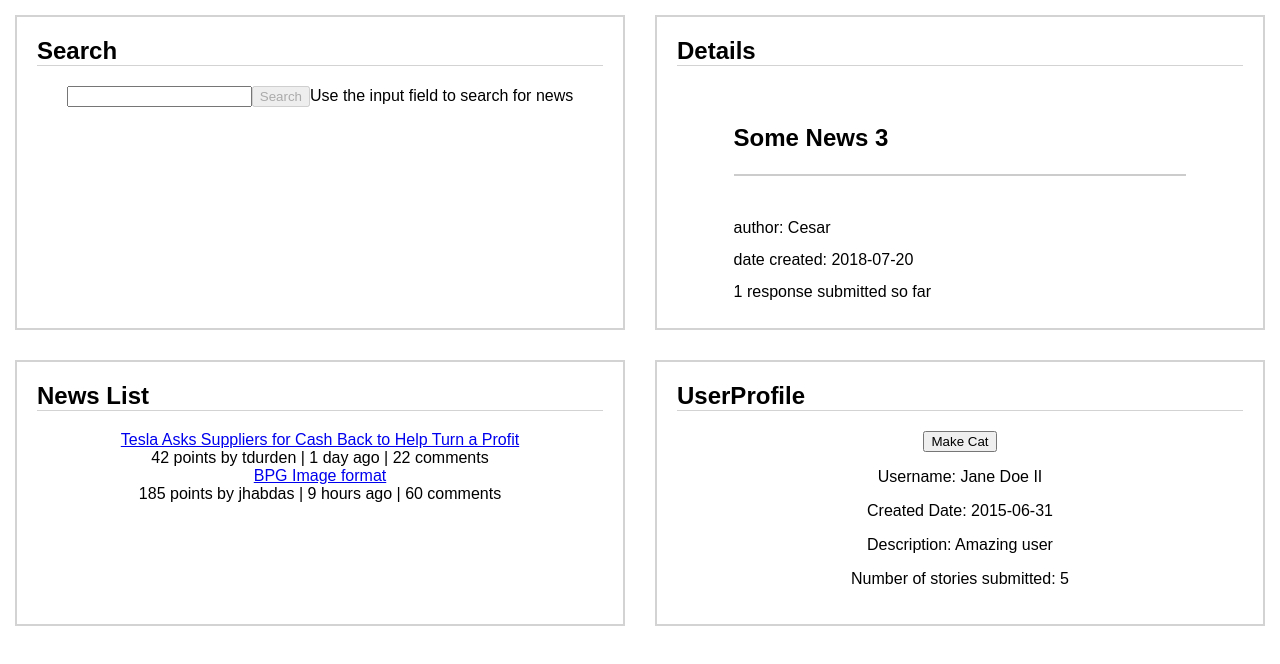
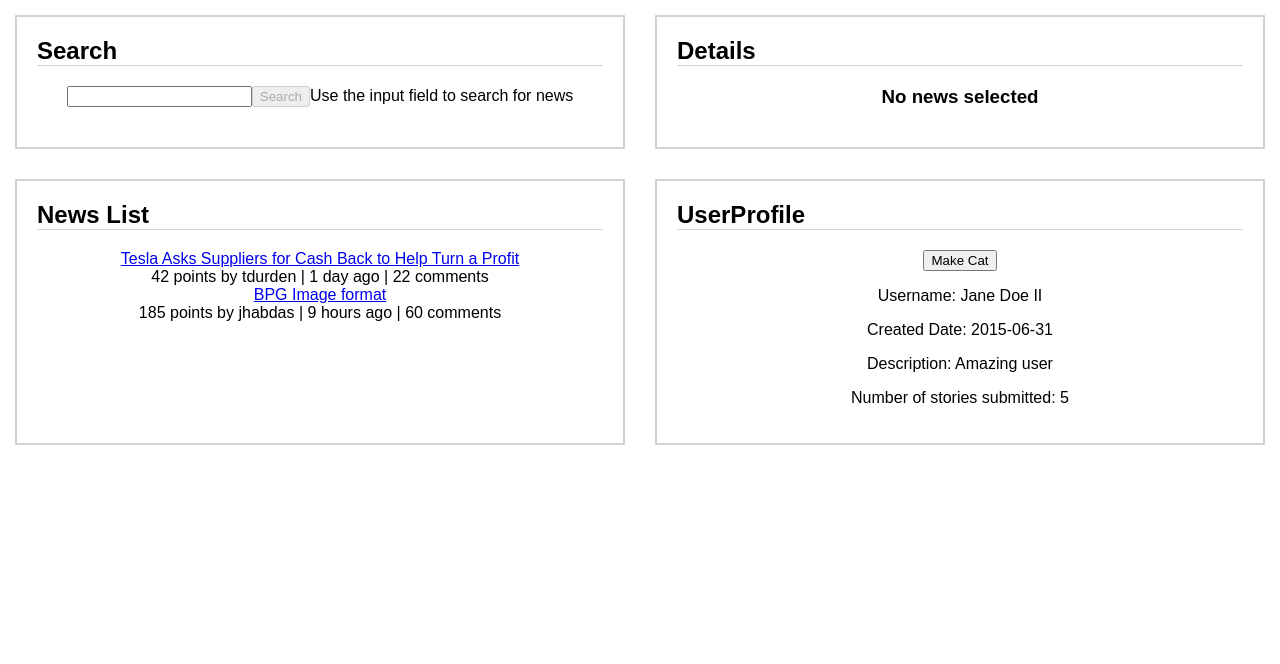
Before and after one commit to intelliware-coe-web/hnpwa-react, a React (Create React App) app: page / in a window 1280 px wide. Shown: the top 664 px of the page. Built offline with nearby package versions, Linux system fonts and the light colour scheme.

Commit message:
Added action for news

```diff
--- a/src/components/CurrentDetails.js
+++ b/src/components/CurrentDetails.js
@@ -1,17 +1,8 @@
 import { connect } from 'react-redux';
 import Details from './Details';
 
-const DEFAULT_SELECTED_NEWS_INDEX = 0;
-
-const getCurrentNews = (newsList, selectedNewsIndex) => {
-  if (selectedNewsIndex === null || selectedNewsIndex === undefined) {
-    return newsList[DEFAULT_SELECTED_NEWS_INDEX];
-  }
-  return newsList[selectedNewsIndex];
-};
-
 const mapStateToProps = state => ({
-  news: getCurrentNews(state.newsList.newsList, state.newsList.selectedNewsIndex),
+  news: state.news.selectedNews
 });
 
 export default connect(
--- a/src/components/Details.js
+++ b/src/components/Details.js
@@ -11,11 +11,14 @@ class Details extends Component {
   }
 
   render() {
+
+    if(!this.props.news) { return <h3>No news selected</h3>; }
+
     return (
       <div className="Details">
         <div className="Details-field Details-title">{ this.props.news.title }</div>
         <div className="Details-field Details-author">{ `author: ${this.props.news.author}` }</div>
-        <div className="Details-field Details-date">{ `date created: ${this.props.news.createdDate}` }</div>
+        <div className="Details-field Details-date">{ `created: ${this.props.news.timeAgo}` }</div>
         <div className="Details-field Details-response">{ this.generateResponseCountMessage(this.props.news.responses) }</div>
       </div>
     );
--- a/src/components/NewsListItem.js
+++ b/src/components/NewsListItem.js
@@ -3,9 +3,9 @@ import React from 'react';
 function NewsListItem(props) {
     return (
       <div className="news-list-item">
-        <a className="title" href={props.item.url} target="__blank">{props.item.title}</a>
+        <a className="title" href="#" onClick={() => props.selectNews(props.item)}>{props.item.title}</a>
         <div className="info">
-          {props.item.points} points by {props.item.user} | {props.item.timeAgo} ago | {props.item.numberOfComments} comments
+          {props.item.points} points by {props.item.author} | {props.item.timeAgo} ago | {props.item.numberOfComments} comments
         </div>
       </div>
     );
--- a/src/components/NewsListTable.js
+++ b/src/components/NewsListTable.js
@@ -2,21 +2,26 @@ import React from 'react';
 import { connect } from 'react-redux';
 import NewsListItem from './NewsListItem';
 import SearchParameter from './SearchParameter';
+import { selectNews } from '../reducers/news.reducer';
 
 const mapStateToProps = state => {
   return { news: state.news.news }
 };
 
-const ConnectedNewsListTable = ({ news }) => (
+const mapDispatchToProps = (dispatch, ownProps) => ({
+  selectNews: (news) => dispatch(selectNews(news))
+});
+
+const ConnectedNewsListTable = ({ news, selectNews }) => (
   <div>
     <SearchParameter />
       {news.length ? "" : "no news found"}
       {news.map((item, index) => (
-        <NewsListItem item={item} />
+        <NewsListItem item={item} selectNews={selectNews}/>
       ))}
   </div>
 );
 
-const NewsListTable = connect(mapStateToProps)(ConnectedNewsListTable);
+const NewsListTable = connect(mapStateToProps, mapDispatchToProps)(ConnectedNewsListTable);
 
 export default NewsListTable;
--- a/src/reducers/news.reducer.js
+++ b/src/reducers/news.reducer.js
@@ -3,7 +3,7 @@ const initialState = {
     news: [
       {
         url: 'www.example.com',
-        user: 'tdurden',
+        author: 'tdurden',
         title: 'Tesla Asks Suppliers for Cash Back to Help Turn a Profit',
         timeAgo: '1 day',
         points: '42',
@@ -11,7 +11,7 @@ const initialState = {
       },
       {
         url: 'www.example.com',
-        user: 'jhabdas',
+        author: 'jhabdas',
         title: 'BPG Image format ',
         timeAgo: '9 hours',
         points: '185',
@@ -20,6 +20,16 @@ const initialState = {
     ]
   };
 
-  const rootReducer = (state = initialState, action) => state;
+  export const selectNews = (news) => ({ type: 'NEWS_SELECTED', news });
+
+  const rootReducer = (state = initialState, action) => {
+    switch(action.type) {
+      case 'NEWS_SELECTED':
+        return Object.assign({}, state, { selectedNews: action.news});
+
+      default: return state;
+    }
+
+  };
 
   export default rootReducer;
--- a/src/redux/reducers/index.js
+++ /dev/null
@@ -1,19 +0,0 @@
-// this is a mock reducer so that we have a mock initial state
-export default () => ({
-  newsList: [{
-    title: "Some News 1",
-    author: "Xufeng",
-    createdDate: "2018-06-01",
-  }, {
-    title: "Some News 2",
-    author: "Peter",
-    createdDate: "2018-07-01",
-    responses: ["Great article!", "Very interesting!"]
-  }, {
-    title: "Some News 3",
-    author: "Cesar",
-    createdDate: "2018-07-20",
-    responses: ["Great article!"]
-  }],
-  selectedNewsIndex: 2,
-});
--- a/src/store/index.js
+++ b/src/store/index.js
@@ -2,13 +2,11 @@ import { createStore, combineReducers } from "redux";
 import searchReducer from '../reducers/search.reducer';
 import UserProfileReducer from '../reducers/UserProfileReducer';
 import newsReducer from '../reducers/news.reducer';
-import newsListReducer from '../redux/reducers/index';
 
 const rootReducer = combineReducers({
     rootReducer: searchReducer, //FIXME: To be renamed
     userProfile: UserProfileReducer,
     news: newsReducer,
-    newsList: newsListReducer
 });
 
 const store = createStore(rootReducer);
```
